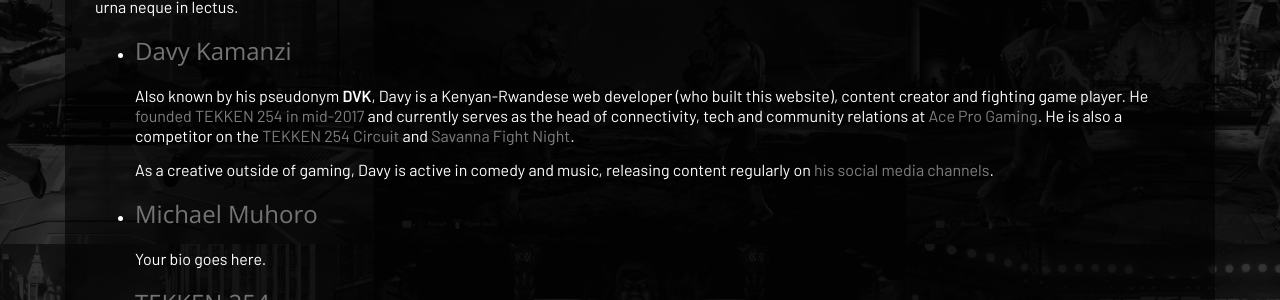
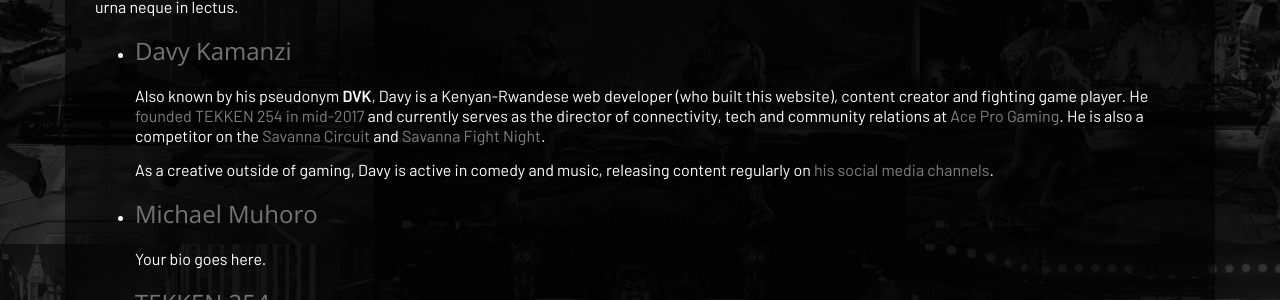
Before and after one commit to TEKKEN-254/client, a Jekyll site: the page built from news/authors.html, in a window 1280 px wide. Shown: the part 356-656 px from the top of the page. Built offline with Jekyll 4.4.1, drawn with Linux system fonts in a browser that asks for light colours.

Commit message:
Minor corrections

```diff
--- a/_authors/dvk.md
+++ b/_authors/dvk.md
@@ -3,6 +3,6 @@
 name: Davy Kamanzi
 img: assets/img/about/dvk.jpg
 ---
-Also known by his pseudonym <strong>DVK</strong>, Davy is a Kenyan-Rwandese web developer (who built this website), content creator and fighting game player. He [founded TEKKEN 254 in mid-2017](/about.html) and currently serves as the head of connectivity, tech and community relations at [Ace Pro Gaming](https://aceprogaming.co.ke/). He is also a competitor on the <a href="/circuit/tekken/profile.html?id=4092983" target="_blank">TEKKEN 254 Circuit</a> and <a href="/fight-night/profile.html?id=4092983" target="_blank">Savanna Fight Night</a>.
+Also known by his pseudonym <strong>DVK</strong>, Davy is a Kenyan-Rwandese web developer (who built this website), content creator and fighting game player. He [founded TEKKEN 254 in mid-2017](/about.html) and currently serves as the director of connectivity, tech and community relations at [Ace Pro Gaming](https://aceprogaming.co.ke/). He is also a competitor on the <a href="/circuit/tekken/profile.html?id=4092983" target="_blank">Savanna Circuit</a> and <a href="/fight-night/profile.html?id=4092983" target="_blank">Savanna Fight Night</a>.
 
 As a creative outside of gaming, Davy is active in comedy and music, releasing content regularly on [his social media channels](https://linktr.ee/davykamanzi).
```
